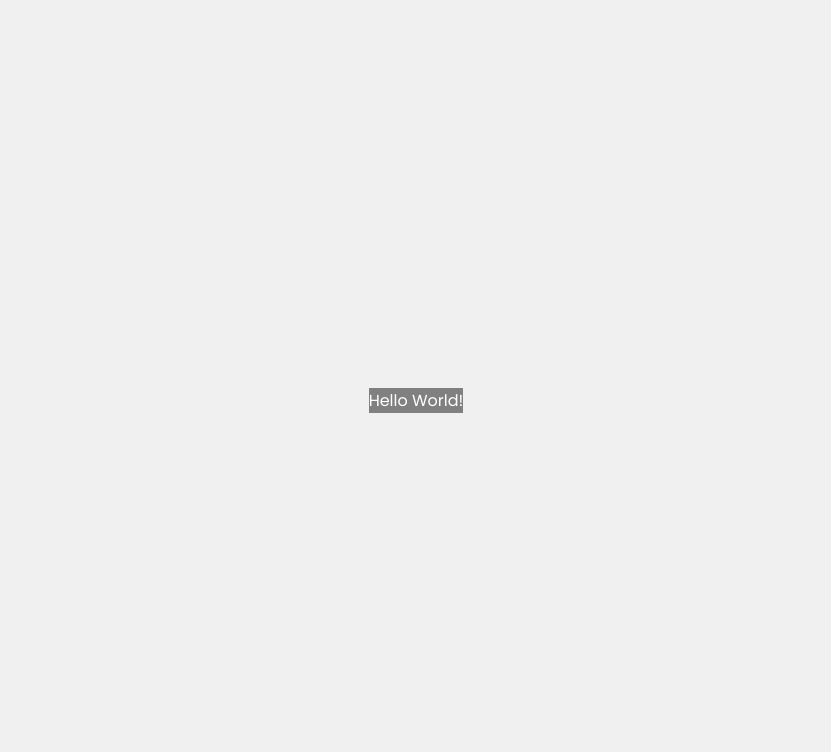
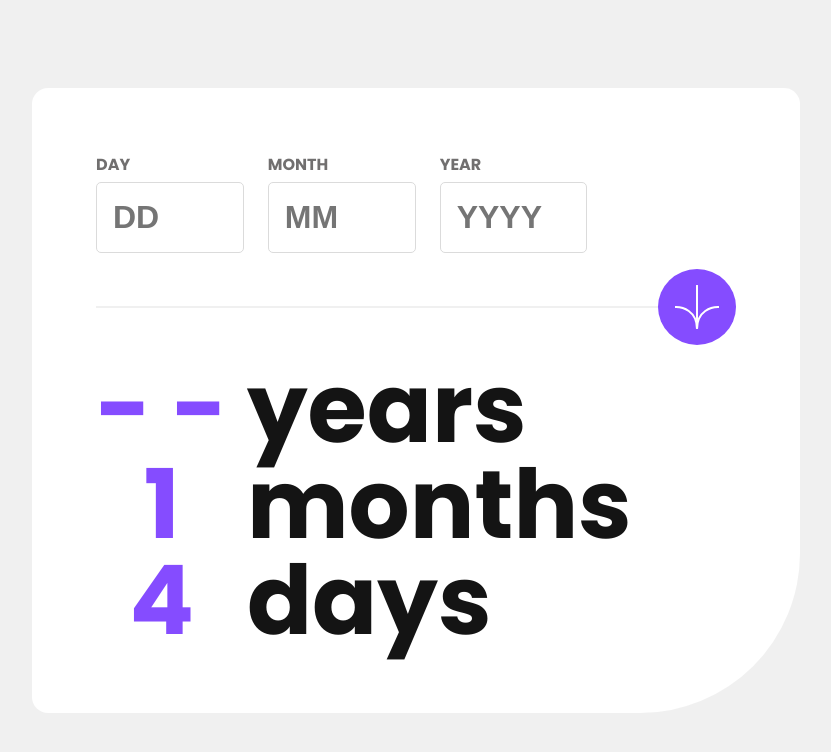
Before and after one commit to Tripouille/fm-age-calculator-app, a Next.js app: page / in a window 1280 px wide. Shown: the top 752 px of the page, without its empty margins (224-1055 px from the left). Built offline with nearby package versions, Linux system fonts and the light colour scheme.

Commit message:
feat: create AgeCalculator component

```diff
--- a/src/app/page.tsx
+++ b/src/app/page.tsx
@@ -1,6 +1,6 @@
-import { HelloWorld } from "@/components/HelloWorld";
+import { AgeCalculator } from "@/components/AgeCalculator/AgeCalculator";
 import "./global.scss";
 
 export default function Home() {
-  return <HelloWorld />;
+  return <AgeCalculator />;
 }
--- /dev/null
+++ b/src/components/AgeCalculator/AgeCalculator.module.scss
@@ -0,0 +1,81 @@
+.age_calculator {
+  display: flex;
+  flex-flow: column;
+  row-gap: 1em;
+
+  max-width: 40em;
+  padding: 4em;
+  background-color: var(--clr-neutral-100);
+
+  border-radius: 1em 1em 10em 1em;
+
+  &__birthday-date-form {
+    display: grid;
+    grid-template-columns: repeat(3, 33%);
+    column-gap: 1.5em;
+    width: 70%;
+
+    &__input {
+      display: flex;
+      flex-flow: column;
+      row-gap: 5px;
+
+      font-size: normal;
+      font-weight: bold;
+      color: var(--clr-neutral-800);
+
+      input {
+        padding: 0.5em;
+        border: 1px solid var(--clr-neutral-300);
+        border-radius: 5px;
+        font-weight: bold;
+        font-size: var(--fs-input);
+      }
+    }
+  }
+
+  &__spacer {
+    position: relative;
+    display: grid;
+    align-items: center;
+    justify-items: flex-end;
+
+    hr {
+      background-color: var(--clr-neutral-200);
+      height: 2px;
+      width: 100%;
+      border-style: none;
+
+      grid-row: 1;
+      grid-column: 1;
+    }
+
+    svg {
+      background: var(--clr-primary-100);
+      padding: 1em;
+      border-radius: 50%;
+
+      grid-row: 1;
+      grid-column: 1;
+    }
+  }
+
+  &__result {
+    font-size: 6em;
+    line-height: 1em;
+    font-weight: bold;
+    display: grid;
+    grid-template-columns: auto 1fr;
+    column-gap: 0.2em;
+
+    span {
+      color: var(--clr-primary-100);
+      text-align: center;
+    }
+
+    span:nth-of-type(2n) {
+      text-align: left;
+      color: var(--clr-neutral-900);
+    }
+  }
+}
--- /dev/null
+++ b/src/components/AgeCalculator/AgeCalculator.tsx
@@ -0,0 +1,14 @@
+import styles from "./AgeCalculator.module.scss";
+import { AgeCalculatorResult } from "./AgeCalculatorResult";
+import { AgeCalculatorSpacer } from "./AgeCalculatorSpacer";
+import { BirthdayDateForm } from "./BirthdayDateForm";
+
+export const AgeCalculator = () => {
+  return (
+    <section className={styles.age_calculator}>
+      <BirthdayDateForm />
+      <AgeCalculatorSpacer />
+      <AgeCalculatorResult years={0} months={1} days={4} />
+    </section>
+  );
+};
--- /dev/null
+++ b/src/components/AgeCalculator/AgeCalculatorResult.tsx
@@ -0,0 +1,38 @@
+import styles from "./AgeCalculator.module.scss";
+import { BIRTHDAY_DATE_SELECTOR_IDS } from "./BirthdayDateForm";
+
+export interface AgeCalculatorResultProps {
+  years: number;
+  months: number;
+  days: number;
+}
+
+export const AgeCalculatorResult = ({
+  years,
+  months,
+  days,
+}: AgeCalculatorResultProps) => {
+  const { day, month, year, form } = BIRTHDAY_DATE_SELECTOR_IDS;
+  const htmlFor = `${day} ${month} ${year}`;
+
+  return (
+    <output
+      htmlFor={htmlFor}
+      form={form}
+      className={styles.age_calculator__result}
+    >
+      <AgeCalculatorResultValue value={years} />
+      <span>years</span>
+      <AgeCalculatorResultValue value={months} />
+      <span>months</span>
+      <AgeCalculatorResultValue value={days} />
+      <span>days</span>
+    </output>
+  );
+};
+
+function AgeCalculatorResultValue({ value }: { value: number }) {
+  if (!value) return <span>- -</span>;
+
+  return <span>{value}</span>;
+}
--- /dev/null
+++ b/src/components/AgeCalculator/AgeCalculatorSpacer.tsx
@@ -0,0 +1,19 @@
+import styles from "./AgeCalculator.module.scss";
+
+export const AgeCalculatorSpacer = () => {
+  return (
+    <div role="separator" className={styles.age_calculator__spacer}>
+      <hr />
+      <svg
+        xmlns="http://www.w3.org/2000/svg"
+        width="46"
+        height="44"
+        viewBox="0 0 46 44"
+      >
+        <g fill="none" stroke="#FFF" strokeWidth="2">
+          <path d="M1 22.019C8.333 21.686 23 25.616 23 44M23 44V0M45 22.019C37.667 21.686 23 25.616 23 44" />
+        </g>
+      </svg>
+    </div>
+  );
+};
--- /dev/null
+++ b/src/components/AgeCalculator/BirthdayDateForm.tsx
@@ -0,0 +1,34 @@
+import styles from "./AgeCalculator.module.scss";
+import { BirthdayDateInput } from "./BirthdayDateInput";
+
+export const BIRTHDAY_DATE_SELECTOR_IDS = {
+  form: "birthday_date_form",
+  day: "day",
+  month: "month",
+  year: "year",
+} as const;
+
+export const BirthdayDateForm = () => {
+  return (
+    <form
+      id={BIRTHDAY_DATE_SELECTOR_IDS.form}
+      className={styles["age_calculator__birthday-date-form"]}
+    >
+      <BirthdayDateInput
+        id={BIRTHDAY_DATE_SELECTOR_IDS.day}
+        label="DAY"
+        placeholder="DD"
+      />
+      <BirthdayDateInput
+        id={BIRTHDAY_DATE_SELECTOR_IDS.month}
+        label="MONTH"
+        placeholder="MM"
+      />
+      <BirthdayDateInput
+        id={BIRTHDAY_DATE_SELECTOR_IDS.year}
+        label="YEAR"
+        placeholder="YYYY"
+      />
+    </form>
+  );
+};
--- /dev/null
+++ b/src/components/AgeCalculator/BirthdayDateInput.tsx
@@ -0,0 +1,20 @@
+import styles from "./AgeCalculator.module.scss";
+
+export interface BirthdayDateInputProps {
+  id: string;
+  label: string;
+  placeholder: string;
+}
+
+export const BirthdayDateInput = ({
+  id,
+  label,
+  placeholder,
+}: BirthdayDateInputProps) => {
+  return (
+    <label className={styles["age_calculator__birthday-date-form__input"]}>
+      {label}
+      <input id={id} placeholder={placeholder} type="text" />
+    </label>
+  );
+};
--- a/src/components/HelloWorld.module.scss
+++ /dev/null
@@ -1,4 +0,0 @@
-.container {
-    background: grey;
-    color: var(--clr-neutral-100);
-}
--- a/src/components/HelloWorld.tsx
+++ /dev/null
@@ -1,5 +0,0 @@
-import styles from "./HelloWorld.module.scss";
-
-export const HelloWorld = () => {
-  return <div className={styles.container}>Hello World!</div>;
-};
```
